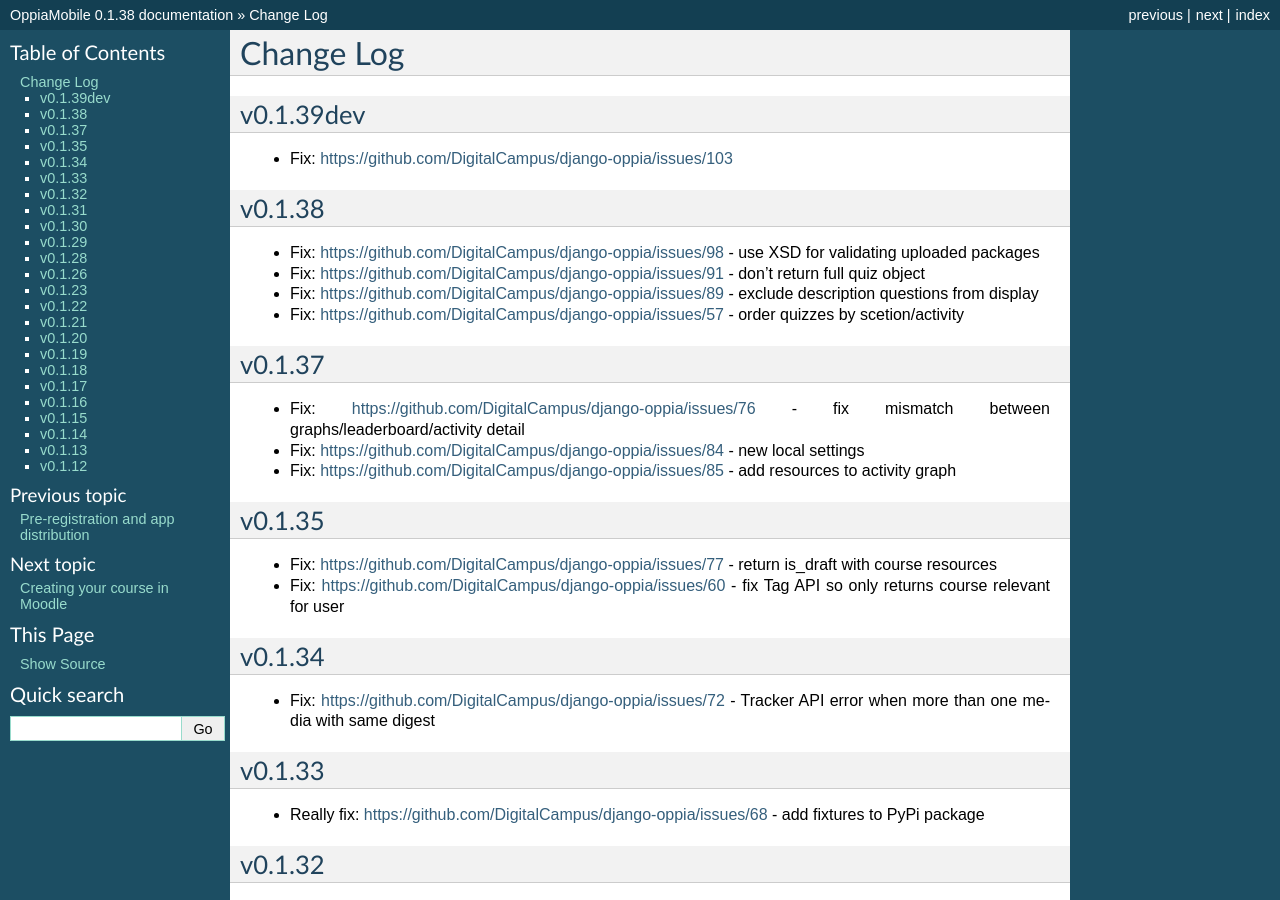
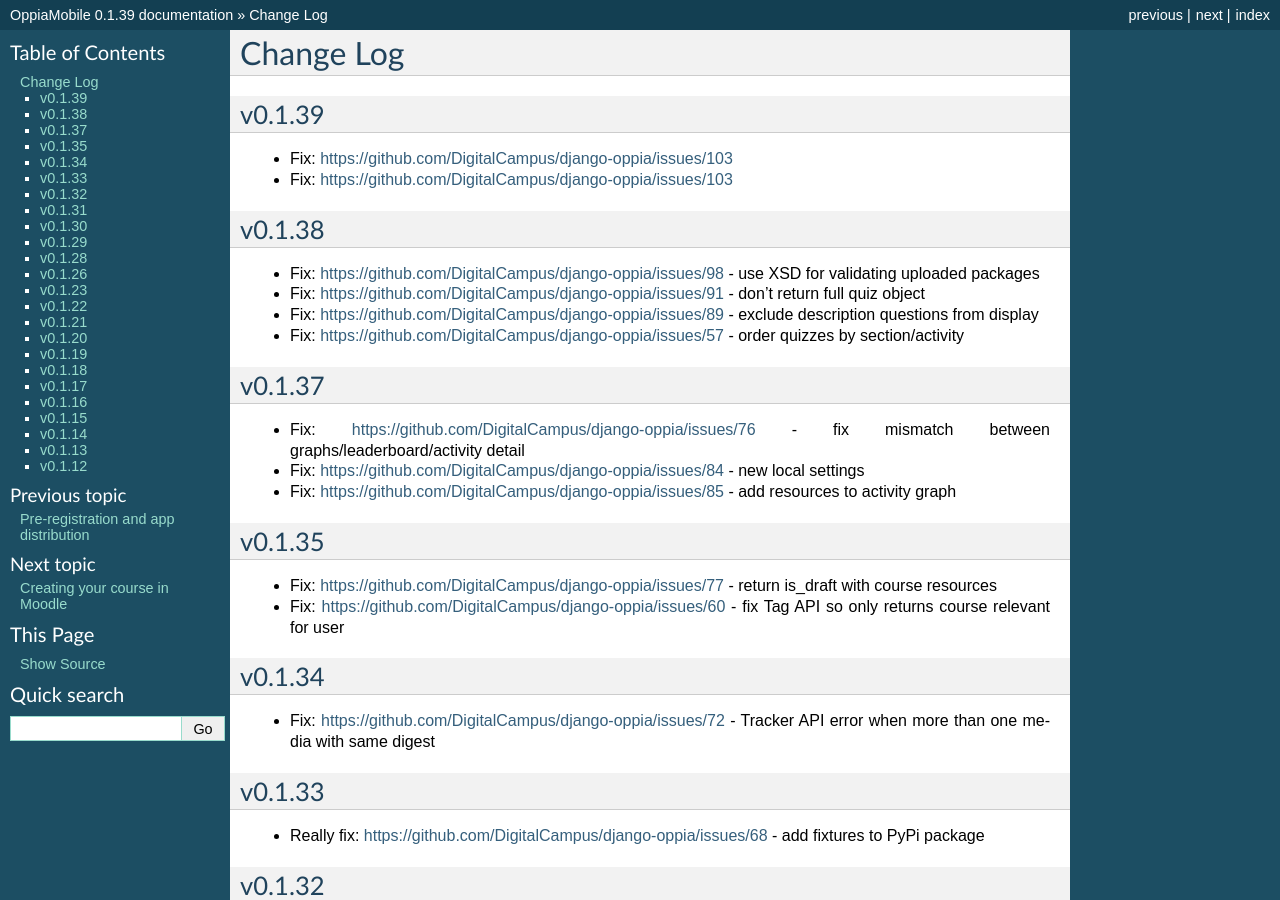
Before and after one commit to DigitalCampus/django-oppia, a Sphinx documentation site: the page built from docs/changelog.rst, in a window 1280 px wide and 900 px high. Built offline with Sphinx 7.4.7, drawn with Linux system fonts in a browser that asks for light colours; the version number is read from the project's files by our own code; some of the changed text lies outside the part shown.

Commit message:
use more recent version of django, south and tastypie

```diff
--- a/docs/changelog.rst
+++ b/docs/changelog.rst
@@ -2,17 +2,17 @@
 ============
 
 
-v0.1.39dev
---------
+v0.1.39
+-------
+* Fix: https://github.com/DigitalCampus/django-oppia/issues/103
 * Fix: https://github.com/DigitalCampus/django-oppia/issues/103
 
 v0.1.38
 -------
-
 * Fix: https://github.com/DigitalCampus/django-oppia/issues/98 - use XSD for validating uploaded packages
 * Fix: https://github.com/DigitalCampus/django-oppia/issues/91 - don't return full quiz object
 * Fix: https://github.com/DigitalCampus/django-oppia/issues/89 - exclude description questions from display
-* Fix: https://github.com/DigitalCampus/django-oppia/issues/57 - order quizzes by scetion/activity
+* Fix: https://github.com/DigitalCampus/django-oppia/issues/57 - order quizzes by section/activity
 
 v0.1.37
 --------
--- a/docs/conf.py
+++ b/docs/conf.py
@@ -49,16 +49,16 @@
 
 # General information about the project.
 project = u'OppiaMobile'
-copyright = u'2013, Alex Little, Digital Campus'
+copyright = u'2014, Alex Little, Digital Campus'
 
 # The version info for the project you're documenting, acts as replacement for
 # |version| and |release|, also used in various other places throughout the
 # built documents.
 #
 # The short X.Y version.
-version = '0.1.38'
+version = '0.1.39'
 # The full version, including alpha/beta/rc tags.
-release = '0.1.38'
+release = '0.1.39'
 
 # The language for content autogenerated by Sphinx. Refer to documentation
 # for a list of supported languages.
@@ -136,7 +136,7 @@
 
 # If not '', a 'Last updated on:' timestamp is inserted at every page bottom,
 # using the given strftime format.
-#html_last_updated_fmt = '%b %d, %Y'
+html_last_updated_fmt = '%b %d, %Y'
 
 # If true, SmartyPants will be used to convert quotes and dashes to
 # typographically correct entities.
--- a/docs/install.rst
+++ b/docs/install.rst
@@ -9,8 +9,6 @@
 
 * Run ``python manage syncdb`` to create the tables for South and TastyPie in
   your database (if you haven't already done so during their installations)
-
-* Apply the following fix for TastyPie: https://github.com/toastdriven/django-tastypie/commit/520b33f39d8878813d8192c4b1a8fd554bca15fa (this is for TastyPie 0.9.16 - hopefully more recent versions will already include this fix). A patch file (timezone.patch) is included in the oppia/utils directory to make this fix easy for you
 
 * Install OppiaMobile, run ``pip install django-oppia``
 
--- a/docs/upgrade.rst
+++ b/docs/upgrade.rst
@@ -7,7 +7,7 @@
 To upgrade django-oppia, we recommend that you first uninstall the old version (``pip uninstall django-oppia``) and then
 install the new version (``pip install django-oppia``).
 
-If you try to upgrade (``pip install --upgrade django-oppia``) , it may also reinstall TastyPie and you'll need to reapply the timezone fix.
+If you try to upgrade (``pip install --upgrade django-oppia``) , it may also reinstall some of the dependency packages (TastyPie etc).
 
 Once you have reinstalled OppiaMobile, run ``python manage.py migrate oppia`` and ``python manage.py migrate oppia.quiz`` to apply any database updates.
 
--- a/oppia/__init__.py
+++ b/oppia/__init__.py
@@ -1 +1 @@
-VERSION = (0, 1, 38, 'alpha', 0)
+VERSION = (0, 1, 39, 'alpha', 0)
--- a/setup.py
+++ b/setup.py
@@ -31,8 +31,8 @@
         'Topic :: Internet :: WWW/HTTP :: Dynamic Content',
     ],
     install_requires=[
-        "Django >= 1.5",
-        "south >= 0.8.1",
-	    "django-tastypie >= 0.9.16",
+        "Django >= 1.6.0",
+        "south >= 0.8.4",
+	    "django-tastypie >= 0.11.0",
     ],
 )
```
Also changed, not shown: docs/aws.rst (added, +26 -0 lines), 1 other file.
